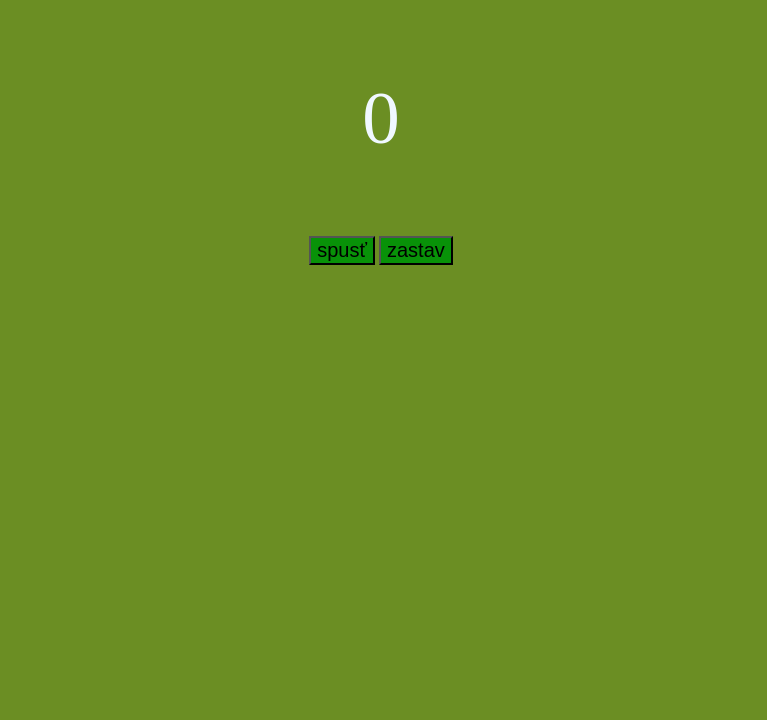
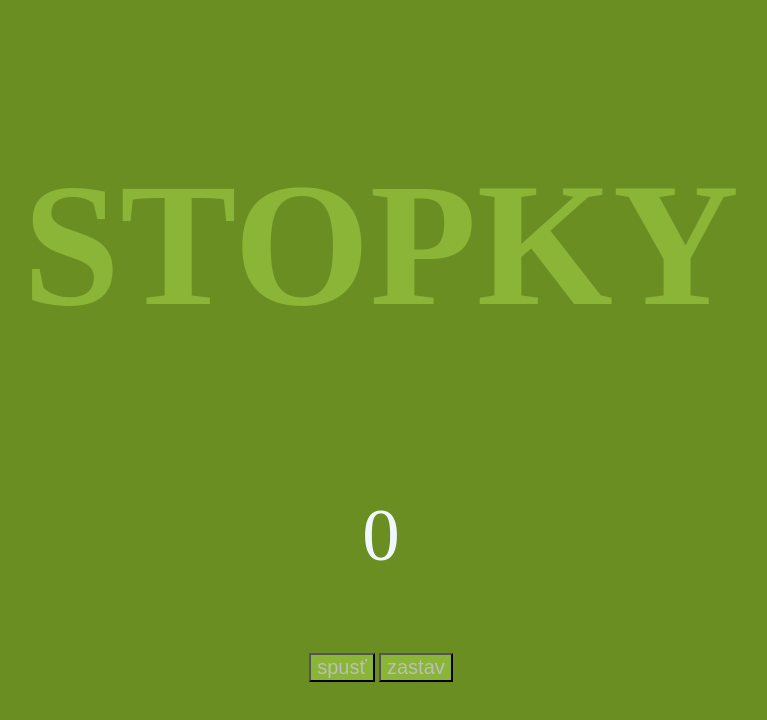
Before and after one commit to petrastara/LS2-cv-stopky, a plain HTML site: page index.html in a window 1280 px wide. Shown: the whole page, without its empty margins (259-1026 px from the left). Drawn offline with Linux system fonts and the light colour scheme.

Commit message:
kosmetické úpravy

```diff
--- a/index.html
+++ b/index.html
@@ -10,8 +10,8 @@
 <body>
 
     <section>
+       <h1>STOPKY</h1>
         <p class="zmena">0</p>
-
         <button class="start">spusť</button>
         <button class="stop">zastav</button>
     </section>
--- a/style.css
+++ b/style.css
@@ -7,6 +7,10 @@ section{
     text-align: center;
 }
 
+h1{
+    font-size: 175px;
+    color: rgb(138, 181, 54);
+}
 
 p {
     font-size: 75px;
@@ -14,5 +18,6 @@ p {
 
 button{
     font-size: 20px;
-    background-color: rgb(8, 146, 8);
+    background-color:  rgb(138, 181, 54);
+    color:rgb(189, 189, 189);
 }
```
